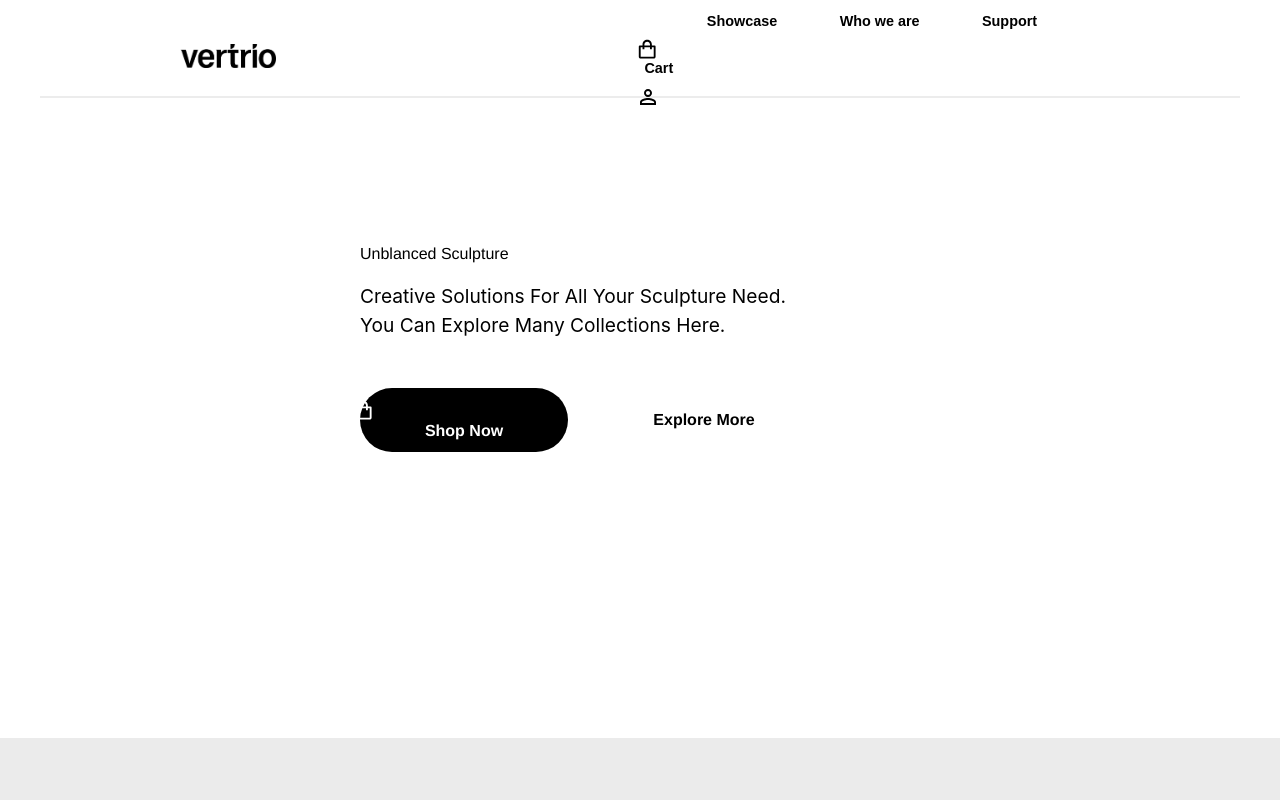
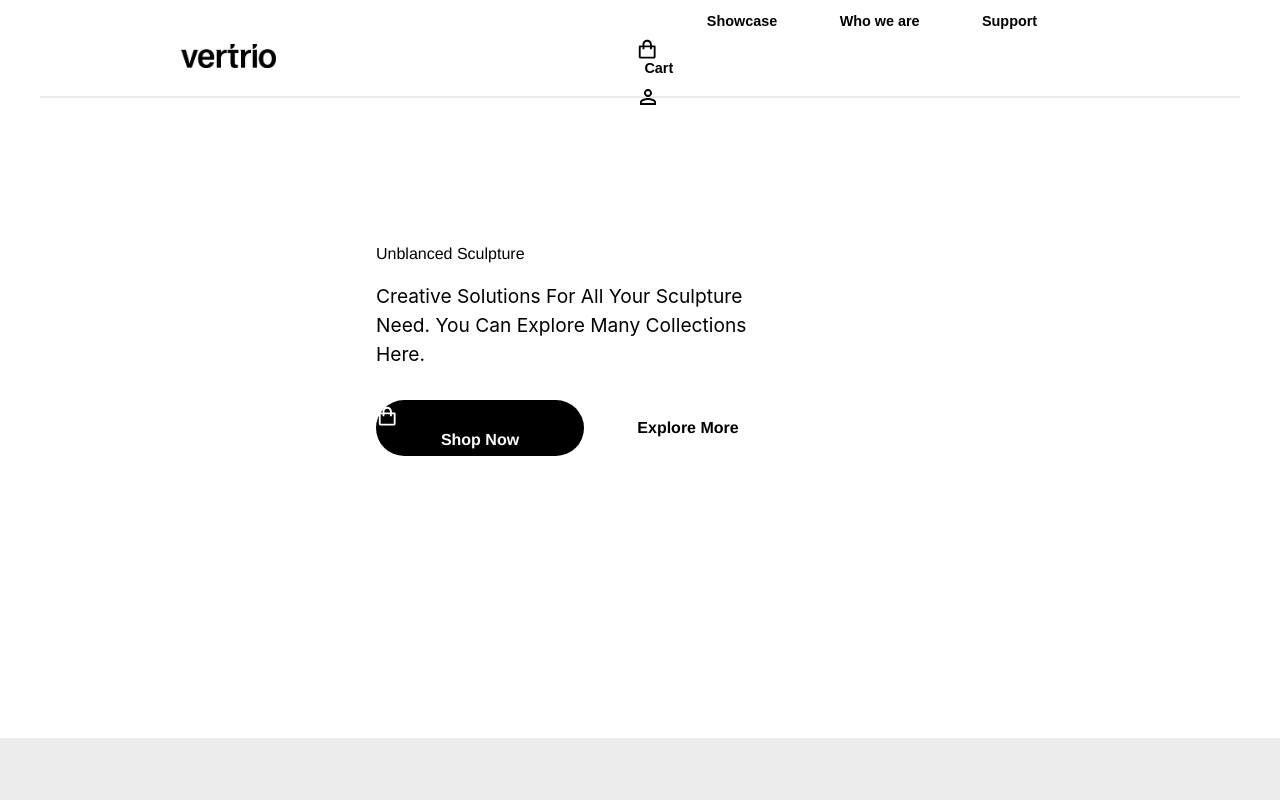
Before and after one commit to milanshresta/react-static-product-page, a React (Create React App) app in the folder product-page/: page / in a window 1280 px wide. Shown: the top 800 px of the page. Built offline with nearby package versions, Linux system fonts and the light colour scheme.

Commit message:
edit css

```diff
--- a/product-page/src/components/header/Landingpage.css
+++ b/product-page/src/components/header/Landingpage.css
@@ -25,7 +25,6 @@
 
 .landingpage-buttons {
   display: flex;
-  gap: 2rem;
   margin-top: 2rem;
 }
 
@@ -43,25 +42,22 @@ h2 {
 
 .subline-text {
   font-family: inter;
-  margin: 0;
-  padding-bottom: 1rem;
 }
 
 #shop-button,
 #more-button {
   width: 13rem;
-  height: 4rem;
+  height: 3.5rem;
   font-weight: 700;
   font-size: 1rem;
   color: #fff;
   background-color: #000;
   border-radius: 10rem;
+  border: none;
 }
 
 .shopping-icon2 {
   position: relative;
-  top: 3px;
-  right: 8px;
 }
 
 #more-button {
```
